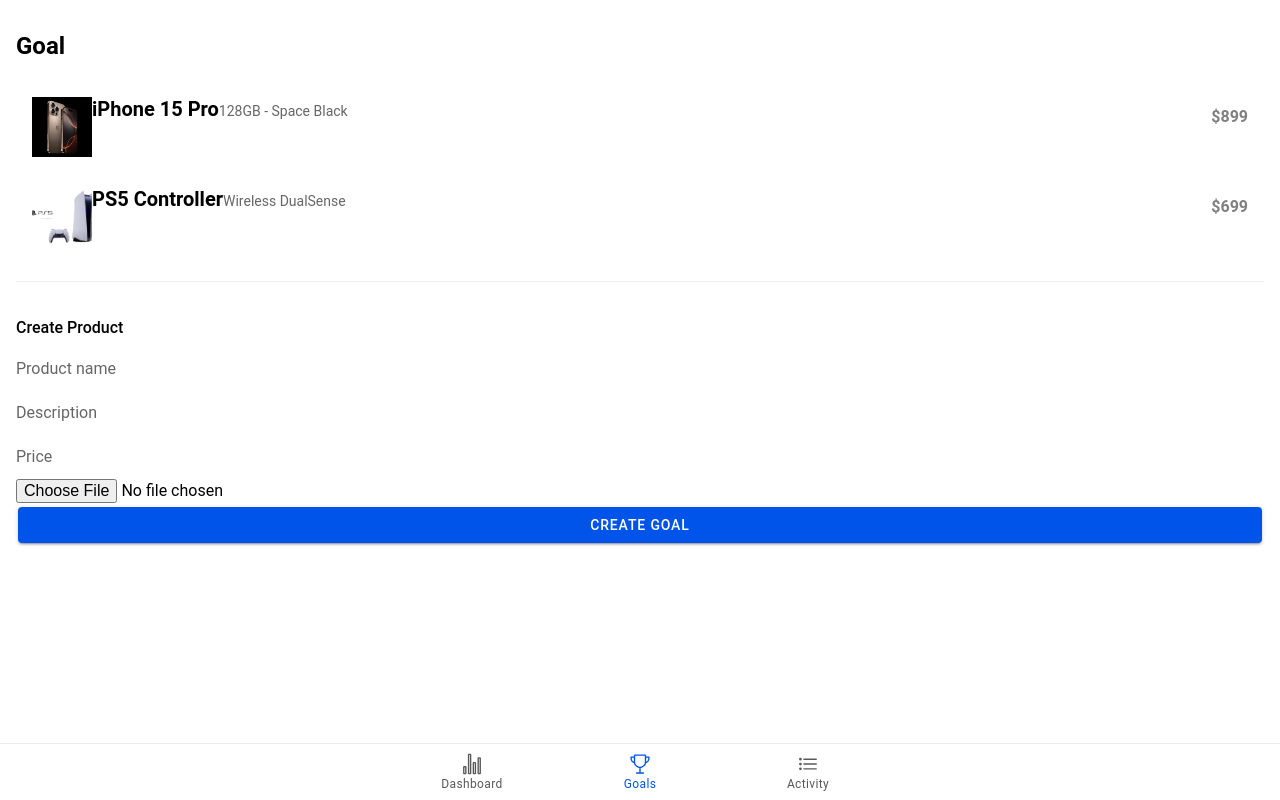
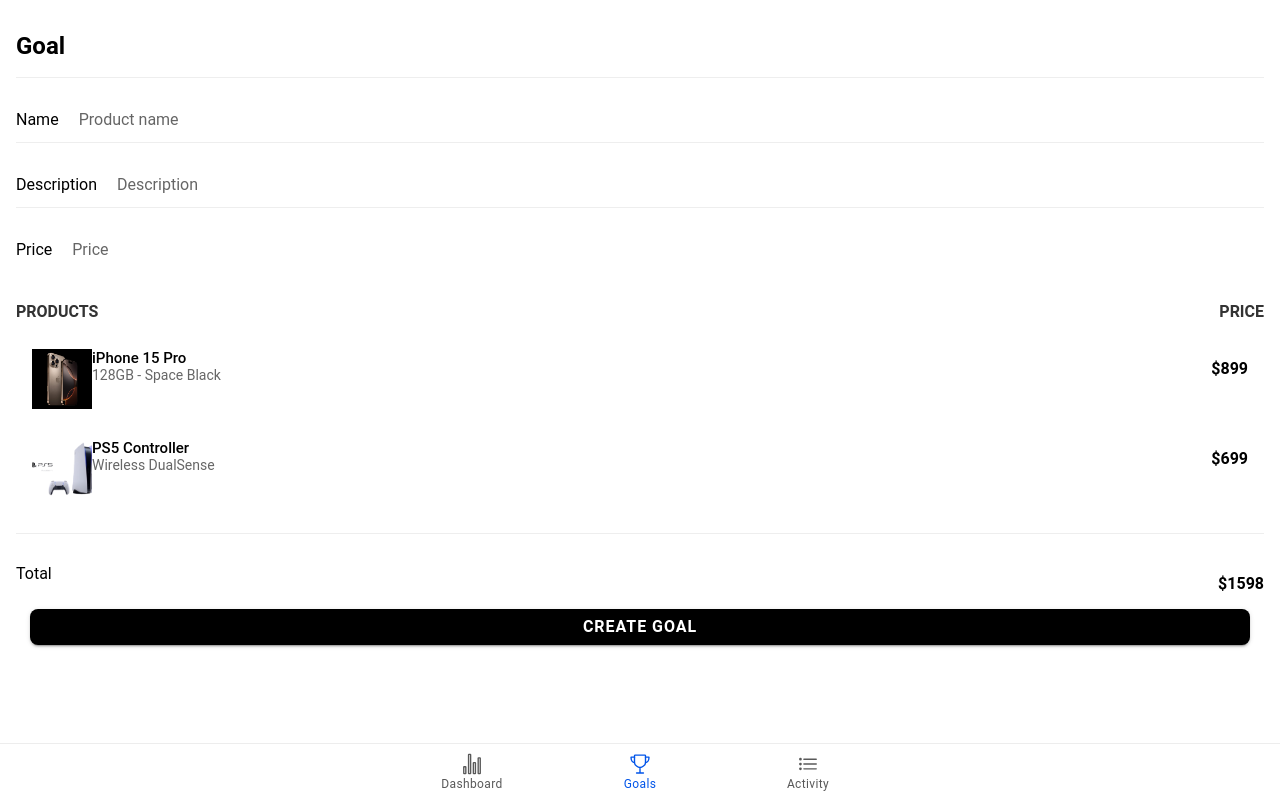
Before and after one commit to Jhonnet223455/App_Finance, a React (Vite) app: page /goal in a window 1280 px wide. Built offline with nearby package versions, Linux system fonts and the light colour scheme.

Commit message:
Change in Goals-page

```diff
--- a/src/pages/Goal.css
+++ b/src/pages/Goal.css
@@ -14,6 +14,27 @@
     gap: 12px;
   }
 
+
+  .activity-button {
+    --background: black;
+    --color: white;
+    --border-radius: 8px;
+    font-size: 16px;
+    font-weight: bold;
+    padding: 12px;
+    text-transform: uppercase;
+    transition: background-color 0.3s ease;
+  }
+
+  .activity-button:hover {
+    --background: #333;
+  }
+
+  .activity-button:active {
+    --background: #555;
+  }
+
+
   .product-img {
     width: 60px;
     height: 60px;
@@ -27,6 +48,11 @@
     flex-direction: column;
     justify-content: center;
   }
+  .activity-input{
+    width: 100%;
+    font-size: 16px;
+    margin-left: 20px;
+  }
 
   .activity-brand {
     font-size: 12px;
@@ -34,8 +60,8 @@
   }
 
   .activity-name {
-    font-size: 20px;
-    font-weight: 600;
+    font-size: 15px;
+    font-weight: 500;
   }
 
   .activity-description {
@@ -43,16 +69,23 @@
     color: #666;
   }
 
+  .activity-text {
+    display: flex;
+    flex-direction: column;
+  }
+
   .activity-value {
     margin-left: auto;
     font-weight: bold;
     font-size: 16px;
     margin-top: 20px;
+    color: #000;
   }
 
   .form-section {
     border-top: 1px solid #eee;
     padding-top: 20px;
+    display: flex;
   }
 
   .preview-img {
@@ -62,3 +95,34 @@
     margin-top: 10px;
     border-radius: 8px;
   }
+
+
+  /* Asegurar que los IonInput estén alineados */
+.form-container {
+  display: flex;
+  flex-direction: column;
+  gap: 10px; /* Espaciado entre los inputs */
+}
+
+.form-section {
+  display: flex;
+  flex-direction:row;
+}
+
+
+
+/* Estilo de tabla para el encabezado */
+.table-header {
+  display: flex;
+  justify-content: space-between;
+  padding: 8px 0;
+  font-weight: bold;
+  padding-top: 30px;
+}
+
+.header-text {
+  font-size: 16px;
+  color: #333;
+}
+
+/* Para asegurar que los elementos del IonList se vean como filas de una tabla */
--- a/src/pages/Goal.tsx
+++ b/src/pages/Goal.tsx
@@ -66,49 +66,72 @@
           <IonContent className="ion-padding">
             <h5 className="activity-title">Goal</h5>
 
+            <div className="">
+              <div className="form-section">
+                <IonText className="activity-label">Name</IonText>
+                <IonInput
+                  className="activity-input"
+                  placeholder="Product name"
+                  value={newProduct.name || ''}
+                  onIonChange={(e) => setNewProduct({ ...newProduct, name: e.detail.value! })}
+                />
+              </div>
+
+              <div className="form-section">
+                <IonText className="activity-label">Description</IonText>
+                <IonInput
+                  className="activity-input"
+                  placeholder="Description"
+                  value={newProduct.description || ''}
+                  onIonChange={(e) => setNewProduct({ ...newProduct, description: e.detail.value! })}
+                />
+              </div>
+
+              <div className="form-section">
+                <IonText className="activity-label">Price</IonText>
+                <IonInput
+                  className="activity-input"
+                  type="number"
+                  placeholder="Price"
+                  value={newProduct.price || ''}
+                  onIonChange={(e) => setNewProduct({ ...newProduct, price: `$${e.detail.value}` })}
+                />
+              </div>
+            </div>
+
+            {/* Encabezado tipo tabla */}
+            <div className="table-header">
+              <IonText className="header-text">PRODUCTS</IonText>
+              <IonText className="header-text">PRICE</IonText>
+            </div>
+
             <IonList className="activity-list">
               {products.map((item, index) => (
                 <IonItem lines="none" key={index} className="activity-item">
                   <IonImg src={item.image} className="product-img" />
                   <IonLabel className="activity-label">
+                    <div className="activity-text">
                       <IonText className="activity-name">{item.name}</IonText>
                       <IonText className="activity-description">{item.description}</IonText>
+                    </div>
                   </IonLabel>
                   <IonText className="activity-value">{item.price}</IonText>
                 </IonItem>
               ))}
             </IonList>
 
+
             <div className="form-section">
-          <h6>Create Product</h6>
-
-          <IonInput
-            placeholder="Product name"
-            value={newProduct.name || ''}
-            onIonChange={(e) => setNewProduct({ ...newProduct, name: e.detail.value! })}
-          />
-
-          <IonInput
-            placeholder="Description"
-            value={newProduct.description || ''}
-            onIonChange={(e) => setNewProduct({ ...newProduct, description: e.detail.value! })}
-          />
-          <IonInput
-            type="number"
-            placeholder="Price"
-            value={newProduct.price || ''}
-            onIonChange={(e) => setNewProduct({ ...newProduct, price: `$${e.detail.value}` })}
-          />
-
-          <input type="file" accept="image/*" onChange={handleImageUpload} />
-          {imagePreview && <img src={imagePreview} alt="preview" className="preview-img" />}
-
-          <IonButton expand="block" onClick={handleCreate} className="activity-button">
+              <IonText className="activity-label">Total</IonText>
+              <IonText className="activity-value">$1598</IonText>
+            </div>
+            <IonButton className="activity-button" expand="block" onClick={handleCreate}>
               Create Goal
             </IonButton>
-        </div>
+
           </IonContent>
 </IonPage>
+
   );
 };
 
```
Lines whose indentation alone changed are shown as unchanged.
